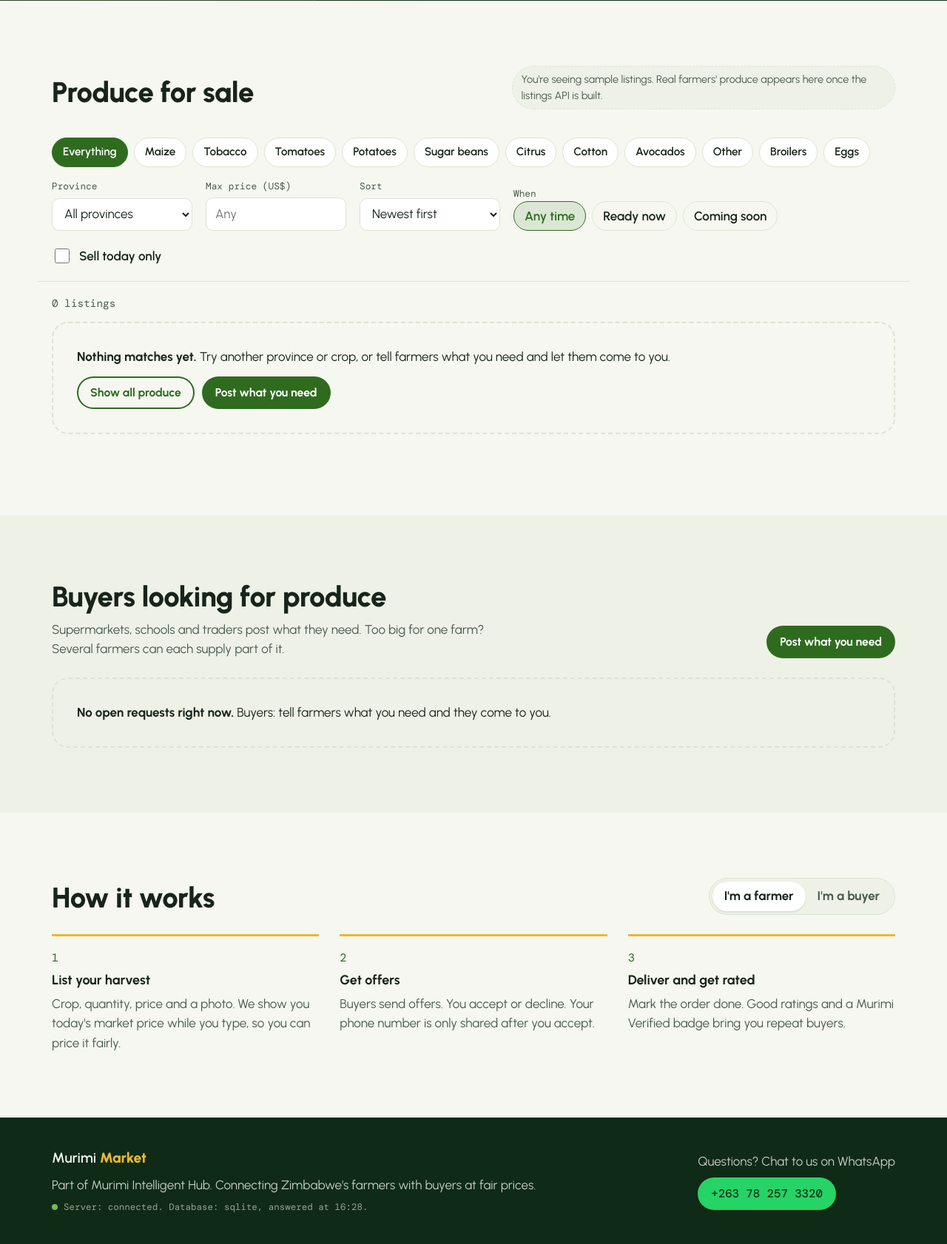
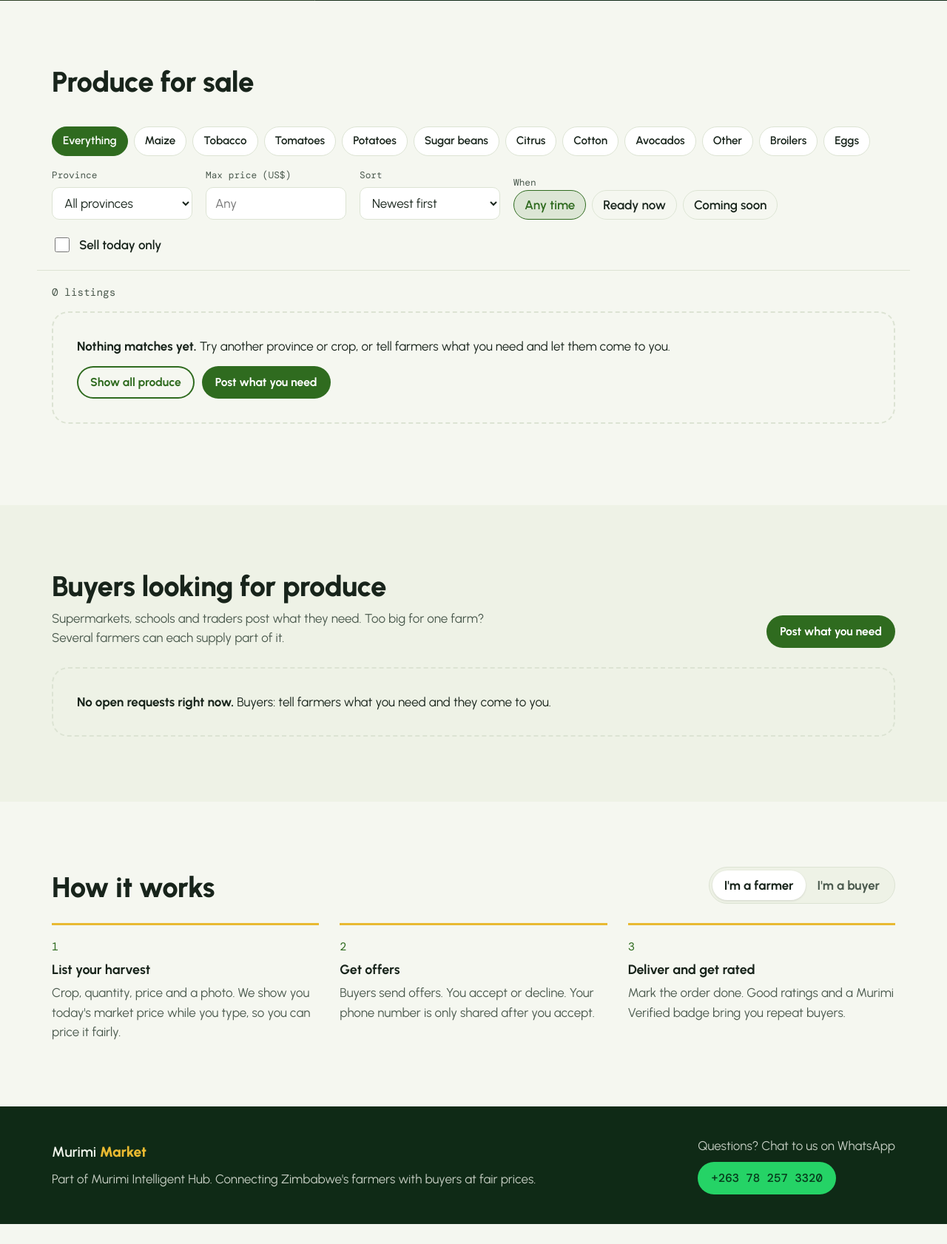
Before and after one commit to promisetatendachataika-creator/Murimi-marketplace, a Django app: page / in a window 1280 px wide. Shown: the part 839-2521 px from the top of the page at 74% size. After the commit the page ends 2494 px from the top, so only its background shows below. Run offline with Django 5.2, Linux system fonts and the light colour scheme; data that the repository does not hold is empty; parts of the project's set-up code (start-up, migrations or seed data) failed here and were passed over.

Commit message:
Remove leftover demo text and decorative green dots
- "You're seeing sample listings... once the listings API is built" was from
  before the listings API existed
- the footer "Server: connected. Database: sqlite" line was a developer check,
  not something a farmer needs; its green dot went with it
- green dot before "Share" on every card: decoration only, the link stays
- MarketAPI.health() is no longer called by any page (the /api/health/ address
  stays on the server for uptime checks when live)
- "from 1 orders" -> "from 1 order"

Co-Authored-By: Claude Opus 5 <noreply@anthropic.com>
Claude-Session: https://claude.ai/code/session_017ZjjFVkK84tmfUiNuKcpv8

```diff
--- a/web/static/web/api.js
+++ b/web/static/web/api.js
@@ -164,19 +164,6 @@ window.MarketAPI = (function () {
     normalizePhone,
     prettyPhone,
 
-    /* REAL: GET /api/health/
-       fetch() sends the request; the server answers with JSON; .json() reads it.
-       Returns { ok, status, body } like every other function here. */
-    async health() {
-      try {
-        const res = await fetch("/api/health/", { headers: { Accept: "application/json" } });
-        return { ok: res.ok, status: res.status, body: await res.json() };
-      } catch (err) {
-        // No answer at all: the phone is offline, or the server isn't running.
-        return { ok: false, status: 0, body: { error: "Can't reach the server.", errors: {} } };
-      }
-    },
-
     /* REAL: GET /api/meta/  (menus + latest market prices) */
     async meta() {
       const res = await call("GET", "/api/meta/");
--- a/web/static/web/app.css
+++ b/web/static/web/app.css
@@ -225,10 +225,6 @@ button, input, select, textarea { font: inherit; color: inherit; }
 .section-tint { background: var(--surface-2); }
 .section-head { display: flex; flex-wrap: wrap; align-items: end; justify-content: space-between; gap: 12px 32px; margin-bottom: 26px; }
 .section-head > p { max-width: 36em; color: var(--ink-2); }
-.demo-note {
-  font-size: 0.9rem; color: var(--ink-2); padding: 6px 12px; border-radius: 999px;
-  background: var(--surface-2); border: 1px dashed var(--line);
-}
 
 /* ---------- Filters ---------- */
 .filters {
@@ -506,13 +502,7 @@ a.card-top { display: block; color: inherit; }
 .more-row { display: flex; justify-content: center; margin-top: 22px; }
 .more-row .btn { min-width: 240px; }
 .share-link { margin-left: 8px; font-size: 0.82rem; font-weight: 700; color: #1a8f4c; text-decoration: none; white-space: nowrap; }
-.share-link::before { content: ""; display: inline-block; width: 8px; height: 8px; margin-right: 5px; border-radius: 50%; background: #25d366; }
 .share-link:hover { text-decoration: underline; }
-
-/* Footer: result of the real /api/health/ request */
-.server-check { margin-top: 10px; font-family: var(--mono); font-size: 0.78rem; color: rgba(241, 245, 236, 0.6); }
-.server-check::before { content: ""; display: inline-block; width: 8px; height: 8px; margin-right: 8px; border-radius: 50%; background: #6fbf4a; }
-.server-check.is-bad::before { background: #f09a5e; }
 
 /* Notes on the Sell form when editing a listing that already has sales or offers */
 .sell-note { margin: 0 0 10px; padding: 12px 14px; border-radius: var(--radius-sm); background: var(--surface-2); color: var(--ink-2); font-size: 0.92rem; }
--- a/web/static/web/app.js
+++ b/web/static/web/app.js
@@ -273,7 +273,7 @@
         <div class="farmer">
           <span class="avatar" aria-hidden="true">${esc(f.name.charAt(0))}</span>
           <span class="farmer-name">${esc(f.name)}${f.verified ? ` <span class="verified" title="Checked by a Murimi field officer">${ICON.check} Murimi Verified</span>` : ""}</span>
-          <span class="farmer-record">${f.completed_orders ? `<span class="stars">${ICON.star} ${f.rating.toFixed(1)}</span> from ${f.completed_orders} orders` : "New seller"}</span>
+          <span class="farmer-record">${f.completed_orders ? `<span class="stars">${ICON.star} ${f.rating.toFixed(1)}</span> from ${f.completed_orders} order${f.completed_orders === 1 ? "" : "s"}` : "New seller"}</span>
         </div>
         <button class="btn btn-green btn-block" type="button" data-offer="${l.id}">${l.ready_in_days > 0 ? `Reserve for ${shortDate(l.available_from)}` : "Make an offer"}</button>
       </div>
@@ -830,16 +830,6 @@
     if (flash) { sessionStorage.removeItem("murimi-flash"); setTimeout(() => toast(flash), 300); }
   } catch (e) { /* fine */ }
 
-  // ---------- Server check (the first REAL request to Django) ----------
-  async function showServerCheck() {
-    const res = await MarketAPI.health();
-    const box = $("#serverCheck");
-    box.classList.toggle("is-bad", !res.ok);
-    box.textContent = res.ok
-      ? `Server: connected. Database: ${res.body.database_engine}, answered at ${res.body.server_time.slice(11, 16)}.`
-      : res.status === 503 ? "Server: running, but the database isn't answering." : "Server: can't be reached right now.";
-  }
-
   // ---------- Start ----------
   // Each step is guarded: if one part fails, the rest of the page still works,
   // and the error is written in the browser console (F12) so we can find it.
@@ -884,7 +874,6 @@
     });
 
     await step("price check", updateSellCheck);
-    step("server check", showServerCheck);
     const wantsEdit = new URLSearchParams(location.search).get("edit");
     if (wantsEdit) step("edit form", () => openEdit(Number(wantsEdit)));
     if (location.hash === "#sell") { history.replaceState(null, "", "/"); step("sell form", openSell); }
--- a/web/templates/web/index.html
+++ b/web/templates/web/index.html
@@ -83,7 +83,6 @@
       <div class="wrap">
         <div class="section-head">
           <h2 id="browseTitle">Produce for sale</h2>
-          <p class="demo-note" role="note">You're seeing sample listings. Real farmers' produce appears here once the listings API is built.</p>
         </div>
 
         <form class="filters" id="filters" aria-label="Filter produce">
@@ -170,7 +169,6 @@
       <div>
         <p class="brand brand-footer"><span>Murimi <b>Market</b></span></p>
         <p>Part of Murimi Intelligent Hub. Connecting Zimbabwe's farmers with buyers at fair prices.</p>
-        <p class="server-check" id="serverCheck" aria-live="polite">Checking the server…</p>
       </div>
       <div>
         <p>Questions? Chat to us on WhatsApp</p>
```
